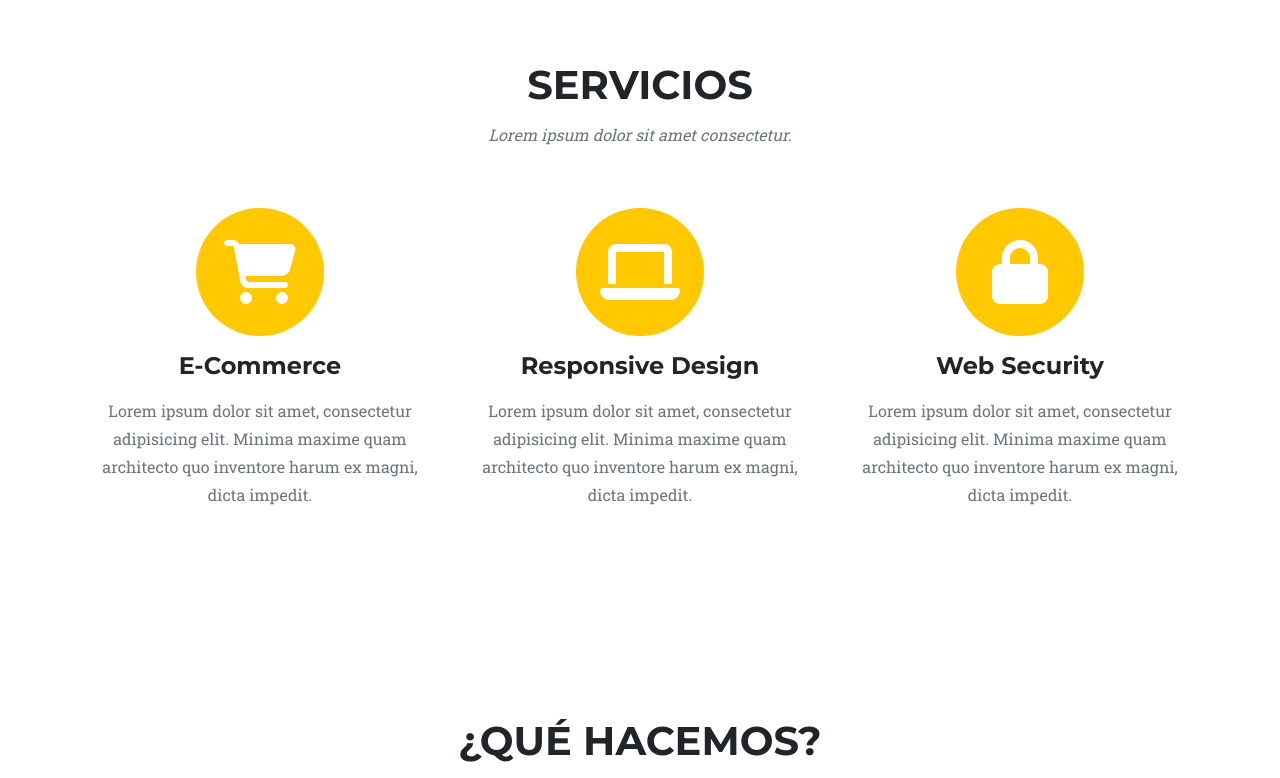
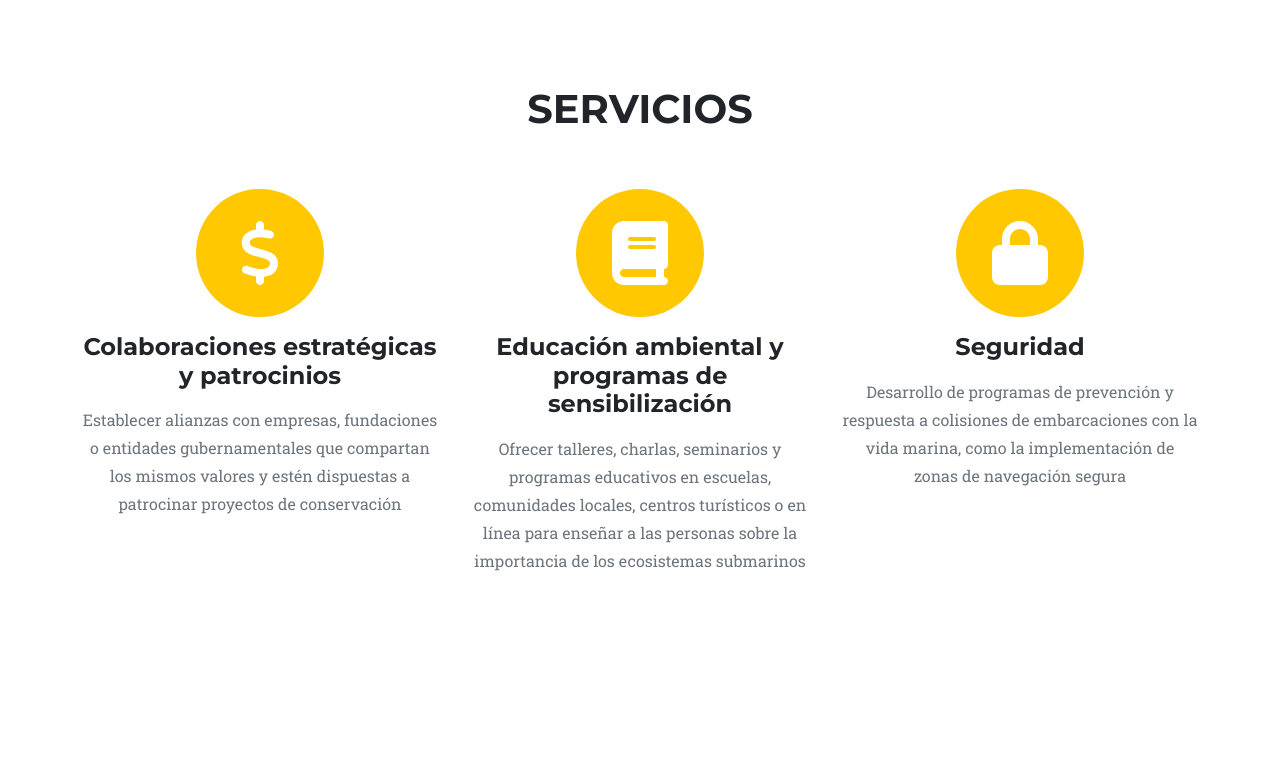
Before and after one commit to tobiasaccorinti/proyecto-2.0, a plain HTML site: page index.html in a window 1280 px wide. Shown: the part 780-1558 px from the top of the page. Drawn offline with nearby package versions, Linux system fonts and the light colour scheme.

Commit message:
Add files via upload

```diff
--- a/index.html
+++ b/index.html
@@ -45,36 +45,35 @@
             </div>
         </header>
         <!-- Services-->
-        <section class="page-section" id="services">
+        <<section class="page-section" id="services">
             <div class="container">
                 <div class="text-center">
                     <h2 class="section-heading text-uppercase">Servicios</h2>
-                    <h3 class="section-subheading text-muted">Lorem ipsum dolor sit amet consectetur.</h3>
                 </div>
                 <div class="row text-center">
                     <div class="col-md-4">
                         <span class="fa-stack fa-4x">
                             <i class="fas fa-circle fa-stack-2x text-primary"></i>
-                            <i class="fas fa-shopping-cart fa-stack-1x fa-inverse"></i>
+                            <i class="fas fa-dollar fa-stack-1x fa-inverse"></i>
                         </span>
-                        <h4 class="my-3">E-Commerce</h4>
-                        <p class="text-muted">Lorem ipsum dolor sit amet, consectetur adipisicing elit. Minima maxime quam architecto quo inventore harum ex magni, dicta impedit.</p>
+                        <h4 class="my-3">Colaboraciones estratégicas y patrocinios</h4>
+                        <p class="text-muted">Establecer alianzas con empresas, fundaciones o entidades gubernamentales que compartan los mismos valores y estén dispuestas a patrocinar proyectos de conservación</p>
                     </div>
                     <div class="col-md-4">
                         <span class="fa-stack fa-4x">
                             <i class="fas fa-circle fa-stack-2x text-primary"></i>
-                            <i class="fas fa-laptop fa-stack-1x fa-inverse"></i>
+                            <i class="fas fa-book fa-stack-1x fa-inverse"></i>
                         </span>
-                        <h4 class="my-3">Responsive Design</h4>
-                        <p class="text-muted">Lorem ipsum dolor sit amet, consectetur adipisicing elit. Minima maxime quam architecto quo inventore harum ex magni, dicta impedit.</p>
+                        <h4 class="my-3">Educación ambiental y programas de sensibilización</h4>
+                        <p class="text-muted">Ofrecer talleres, charlas, seminarios y programas educativos en escuelas, comunidades locales, centros turísticos o en línea para enseñar a las personas sobre la importancia de los ecosistemas submarinos</p>
                     </div>
-                    <div class="col-md-4">
+<div class="col-md-4">
                         <span class="fa-stack fa-4x">
                             <i class="fas fa-circle fa-stack-2x text-primary"></i>
                             <i class="fas fa-lock fa-stack-1x fa-inverse"></i>
                         </span>
-                        <h4 class="my-3">Web Security</h4>
-                        <p class="text-muted">Lorem ipsum dolor sit amet, consectetur adipisicing elit. Minima maxime quam architecto quo inventore harum ex magni, dicta impedit.</p>
+                        <h4 class="my-3">Seguridad</h4>
+                        <p class="text-muted">Desarrollo de programas de prevención y respuesta a colisiones de embarcaciones con la vida marina, como la implementación de zonas de navegación segura </p>
                     </div>
                 </div>
             </div>
@@ -229,8 +228,8 @@
                     <div class="col-lg-4 text-lg-start">Derechos Reservados &copy; 2023</div>
 
                     <div class="col-lg-4 text-lg-end">
-                        <a class="link-dark text-decoration-none me-3" href="#!">Sitio del grupo</a>
-                        <a class="link-dark text-decoration-none" href="#!"><img src="uade" alt="">Uade</a>
+                        <a class="link-dark text-decoration-none me-3" href="https://mateomirarchi1.github.io/TPGRUPALPRISMARINA/">Sitio del grupo</a>
+                        <a class="link-dark text-decoration-none" href="https://www.uade.edu.ar/"><img src="uade" alt="">Uade</a>
                     </div>
                 </div>
             </div>
```
Also changed, not shown: css/styles.css.
